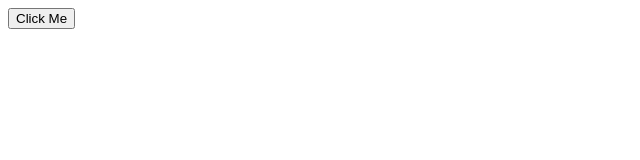
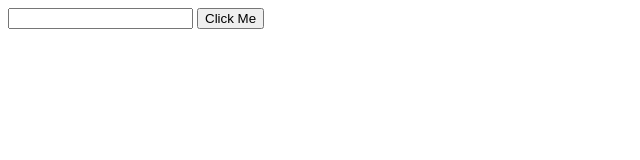
Before and after one commit to meryemselicioglu/OAPlatform, a plain HTML site: page index.html in a window 1280 px wide. Shown: the whole page, without its empty margins (0-640 px from the left). Drawn offline with Linux system fonts and the light colour scheme.

Commit message:
Update index.html

```diff
--- a/index.html
+++ b/index.html
@@ -4,6 +4,7 @@
   <title>Empty Web Page</title>
 </head>
 <body>
+  <input type="text" id="inputText">
   <button onclick="myFunction()">Click Me</button>
 
   <script>
```
